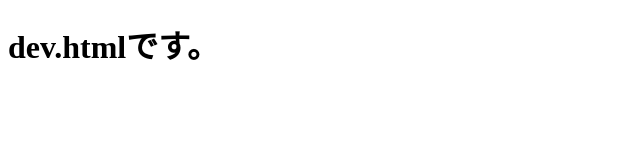
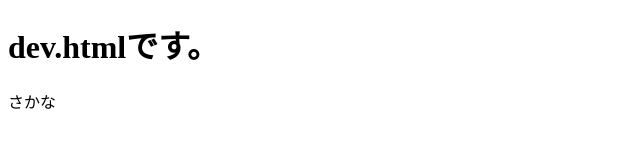
Before and after one commit to sih4/vercel-github-actions, a website: page dev.html in a window 1280 px wide. Shown: the full height of the page, 0-640 px from the left. Drawn offline with Linux system fonts and the light colour scheme.

Commit message:
add text

```diff
--- a/dev.html
+++ b/dev.html
@@ -11,6 +11,7 @@
 
 <body>
   <h1>dev.htmlです。</h1>
+  <p>さかな</p>
   <!-- <p class="block">DEV</p> -->
 </body>
 
```
